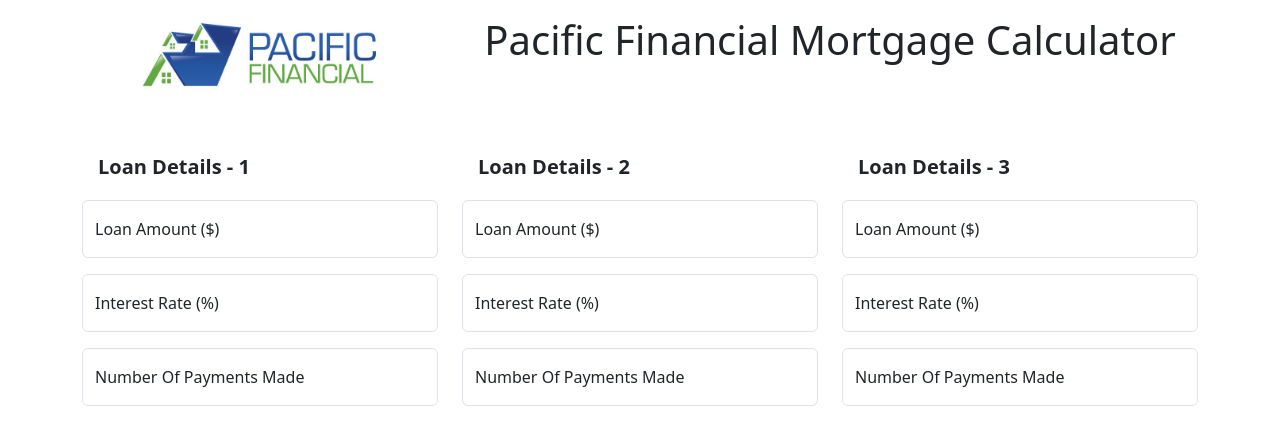
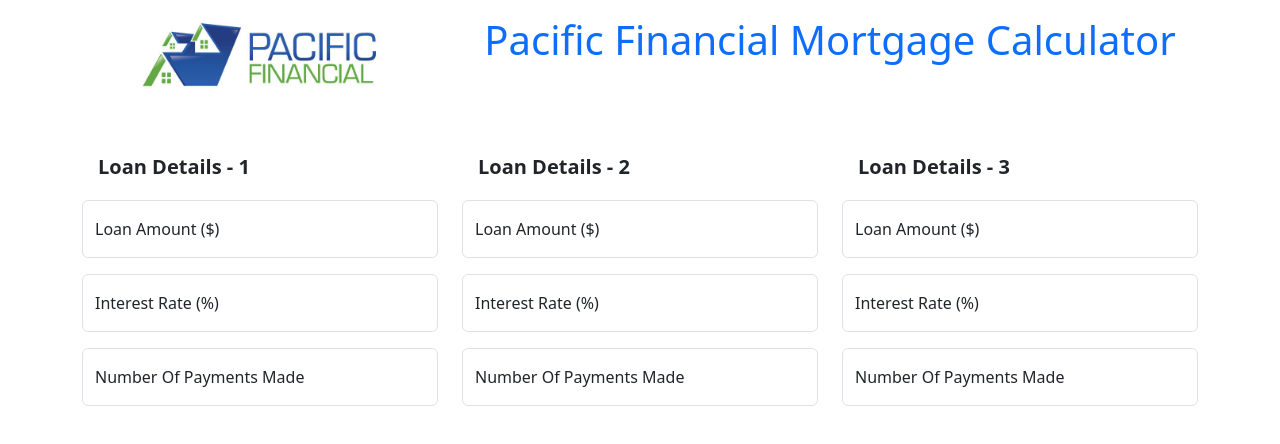
Before and after one commit to goravdhamija/pacificfinancial, a React (Create React App) app: page / in a window 1280 px wide. Shown: the top 444 px of the page. Built offline with nearby package versions, Linux system fonts and the light colour scheme.

Commit message:
general header color change

```diff
--- a/src/Components/HeaderComponent.js
+++ b/src/Components/HeaderComponent.js
@@ -24,7 +24,7 @@
     return (
       <div >
 
-              <h1>Pacific Financial Mortgage Calculator {personName}</h1>
+              <h1 className='text-primary'>Pacific Financial Mortgage Calculator {personName}</h1>
 
       </div>
     );
```
